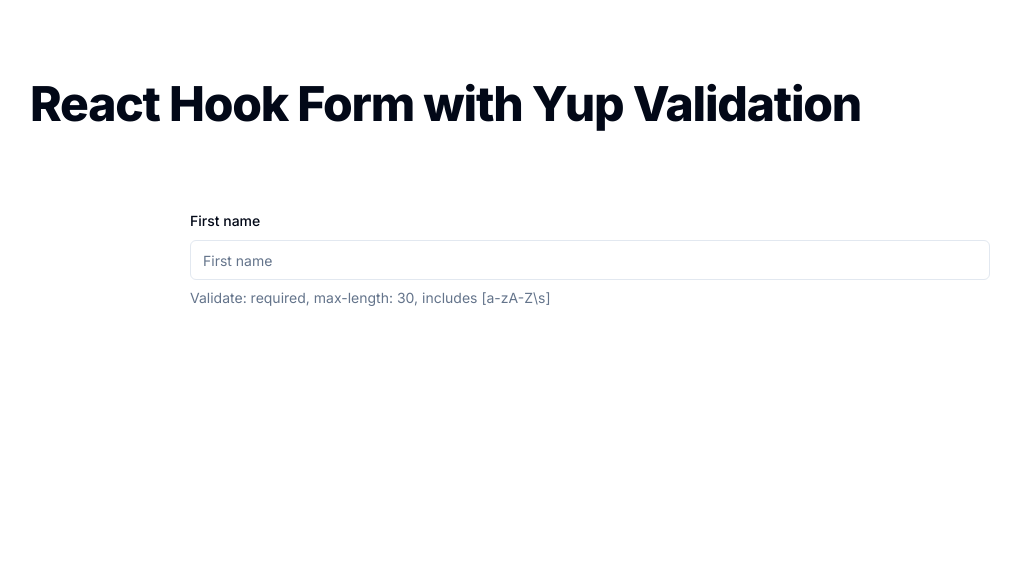
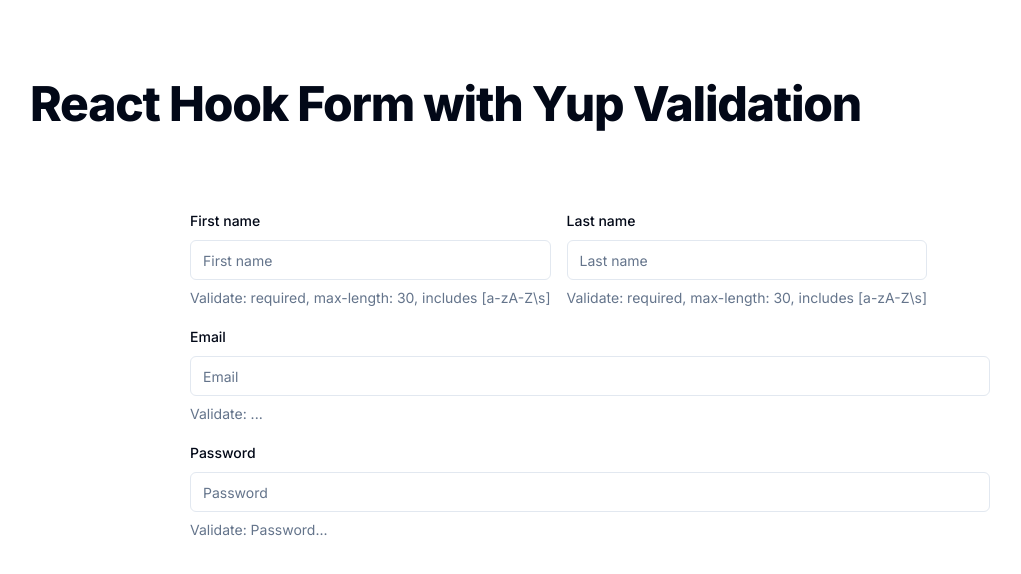
Before and after one commit to CodeForStartup/react-collection, a Next.js app: page /yup-form in a window 1280 px wide. Shown: the top 574 px of the page, without its empty margins (50-1071 px from the left). Built offline with nearby package versions, Linux system fonts and the light colour scheme.

Commit message:
Update form style

```diff
--- a/app/yup-form/YupForm.tsx
+++ b/app/yup-form/YupForm.tsx
@@ -76,7 +76,11 @@
   return (
     <div className="w-full max-w-[800px] m-auto py-20">
       <Form {...form}>
-        <form onSubmit={handleSubmit(onSubmit)}>
+        <form
+          onSubmit={handleSubmit(onSubmit)}
+          className="space-y-4 flex flex-col"
+        >
+          <div className="flex gap-4">
             <FormField
               name="first_name"
               render={({ field }) => {
@@ -94,6 +98,54 @@
                 );
               }}
             />
+            <FormField
+              name="last_name"
+              render={({ field }) => {
+                return (
+                  <FormItem>
+                    <FormLabel>Last name</FormLabel>
+                    <FormControl>
+                      <Input placeholder="Last name" {...field} />
+                    </FormControl>
+                    <FormDescription>
+                      Validate: required, max-length: 30, includes [a-zA-Z\s]
+                    </FormDescription>
+                    <FormMessage />
+                  </FormItem>
+                );
+              }}
+            />
+          </div>
+          <FormField
+            name="email"
+            render={({ field }) => {
+              return (
+                <FormItem>
+                  <FormLabel>Email</FormLabel>
+                  <FormControl>
+                    <Input placeholder="Email" {...field} />
+                  </FormControl>
+                  <FormDescription>Validate: ...</FormDescription>
+                  <FormMessage />
+                </FormItem>
+              );
+            }}
+          />
+          <FormField
+            name="password"
+            render={({ field }) => {
+              return (
+                <FormItem>
+                  <FormLabel>Password</FormLabel>
+                  <FormControl>
+                    <Input placeholder="Password" {...field} />
+                  </FormControl>
+                  <FormDescription>Validate: Password...</FormDescription>
+                  <FormMessage />
+                </FormItem>
+              );
+            }}
+          />
         </form>
       </Form>
     </div>
```
Lines whose indentation alone changed are shown as unchanged.
